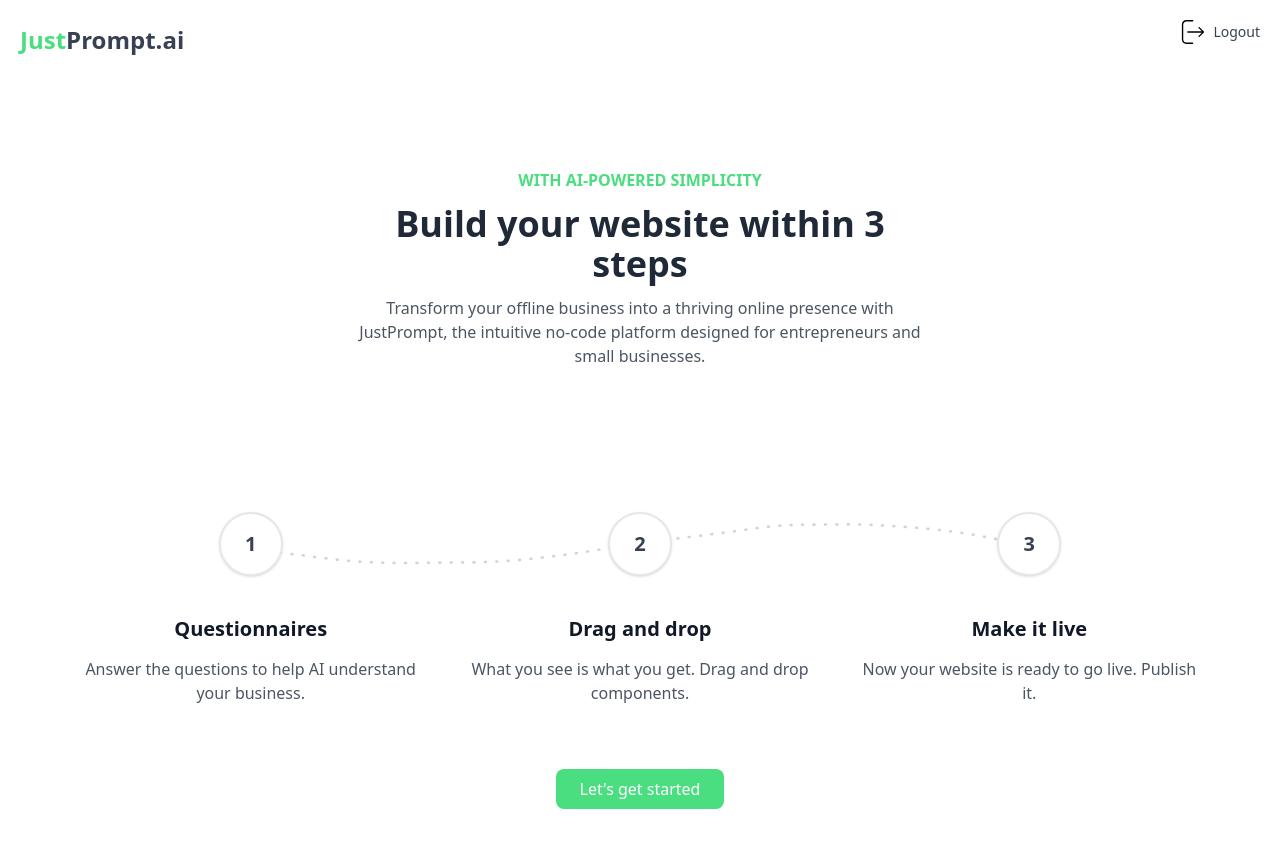
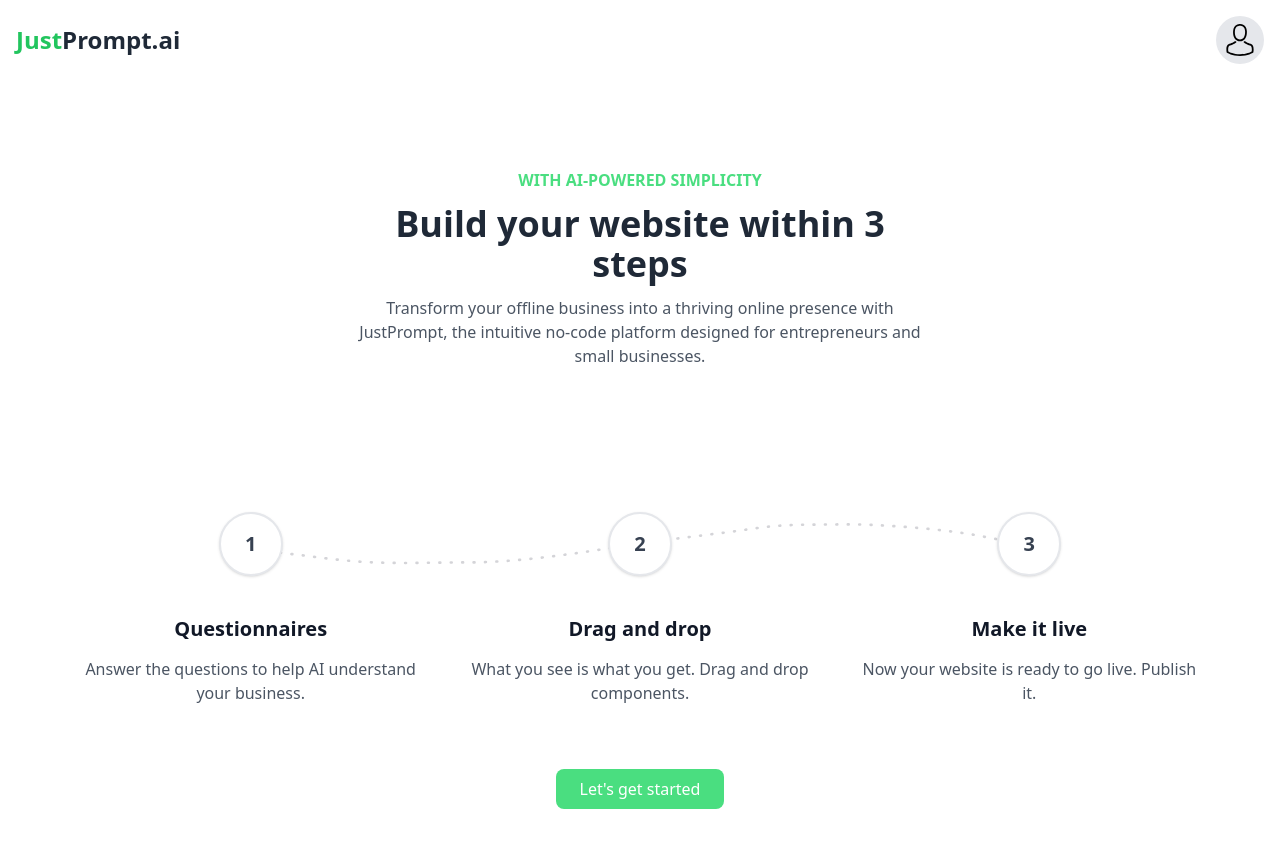
Before and after one commit to mahsook3/JustPrompt-client, a React (Create React App) app: page /builder in a window 1280 px wide. Shown: the top 848 px of the page. Built offline with nearby package versions, Linux system fonts and the light colour scheme.

Commit message:
refactor: Add lazy loading for Avataricon in Header component

```diff
--- a/src/Builder/Header.js
+++ b/src/Builder/Header.js
@@ -4,12 +4,17 @@ import { UserContext } from "../contexts/user.context";
 import { ToastContainer, toast } from 'react-toastify';
 import 'react-toastify/dist/ReactToastify.css';
 import logouticon from '../assets/logout.svg';
+import Avataricon from '../assets/avatar.svg';
 
 export default function Header() {
     const { user } = useContext(UserContext);
     const { logOutUser } = useContext(UserContext);
     const navigate = useNavigate();
+    const [dropdownOpen, setDropdownOpen] = useState(false);
 
+    const toggleDropdown = () => {
+        setDropdownOpen(!dropdownOpen);
+    };
 
     useEffect(() => {
         if (user && user.profile) {
@@ -22,7 +27,6 @@ export default function Header() {
             const loggedOut = await logOutUser();
             if (loggedOut) {
                 navigate('/');
-
                 toast.success("Logged out successfully!");
             }
         } catch (error) {
@@ -33,23 +37,36 @@ export default function Header() {
     return (
         <>
             <ToastContainer />
-    <div className="flex items-center justify-between p-5">
+            <div className="flex items-center justify-between p-4 bg-white">
                 <a href="/" className="flex items-center">
-            <p className="text-2xl font-bold text-green-400">
+                    <p className="text-2xl font-bold text-green-500">
                         Just
-                <span className="text-gray-700">Prompt.ai</span>
+                        <span className="text-gray-800">Prompt.ai</span>
                     </p>
                 </a>
-        <a
-            variant="contained"
+                <div className="relative">
+                    <button
+                        type="button"
+                        onClick={toggleDropdown}
+                        className="flex items-center bg-gray-200 hover:bg-gray-300 p-2 rounded-full focus:outline-none"
+                    >
+                        <img src={Avataricon} alt="Avatar" className="h-8 w-8" />
+                    </button>
+                    {dropdownOpen && (
+                        <div className="absolute right-0 mt-2 w-48 rounded-md shadow-lg bg-white ring-1 ring-black ring-opacity-5">
+                            <div className="py-1">
+                                <button
                                     onClick={logOut}
-            className="flex items-center mb-4"
+                                    className="flex items-center px-4 py-2 text-sm text-gray-700 hover:bg-gray-100 w-full"
                                 >
-            <img src={logouticon} alt="logout" className="h-6 w-6 mr-2" />
-            <span className="text-sm text-gray-700">Logout</span>
-        </a>
+                                    <img src={logouticon} alt="Logout" className="h-5 w-5 mr-2" />
+                                    Confirm Logout
+                                </button>
+                            </div>
+                        </div>
+                    )}
+                </div>
             </div>
         </>
-
     );
 }
--- a/src/Builder/Questionnaire.js
+++ b/src/Builder/Questionnaire.js
@@ -93,34 +93,34 @@ const Questionnaire = ({ onSubmit }) => {
   };
 
   const handleSubmit = () => {
-    if (!companyName) {
-      toast.error("Please enter your company name");
-      return;
-    }
-    if (!goal) {
-      toast.error("Please enter your business goal");
-      return;
-    }
-    if (!color) {
-      toast.error("Please enter the number of employees");
-      return;
-    }
-    if (!workplaceUrl) {
-      toast.error("Please provide a workplace name");
-      return;
-    }
-    if (keywords.length === 0) {
-      toast.error("Please select at least one keyword");
-      return;
-    }
-    if (!logoUrl) {
-      toast.error("Please upload a logo");
-      return;
-    }
-    if (selectedComponents.length === 0) {
-      toast.error("Please select at least one component");
-      return;
-    }
+    // if (!companyName) {
+    //   toast.error("Please enter your company name");
+    //   return;
+    // }
+    // if (!goal) {
+    //   toast.error("Please enter your business goal");
+    //   return;
+    // }
+    // if (!color) {
+    //   toast.error("Please enter the number of employees");
+    //   return;
+    // }
+    // if (!workplaceUrl) {
+    //   toast.error("Please provide a workplace name");
+    //   return;
+    // }
+    // if (keywords.length === 0) {
+    //   toast.error("Please select at least one keyword");
+    //   return;
+    // }
+    // if (!logoUrl) {
+    //   toast.error("Please upload a logo");
+    //   return;
+    // }
+    // if (selectedComponents.length === 0) {
+    //   toast.error("Please select at least one component");
+    //   return;
+    // }
 
     onSubmit({
       companyName,
```
Also changed, not shown: src/assets/avatar.svg (added). Lines whose indentation alone changed are shown as unchanged.
